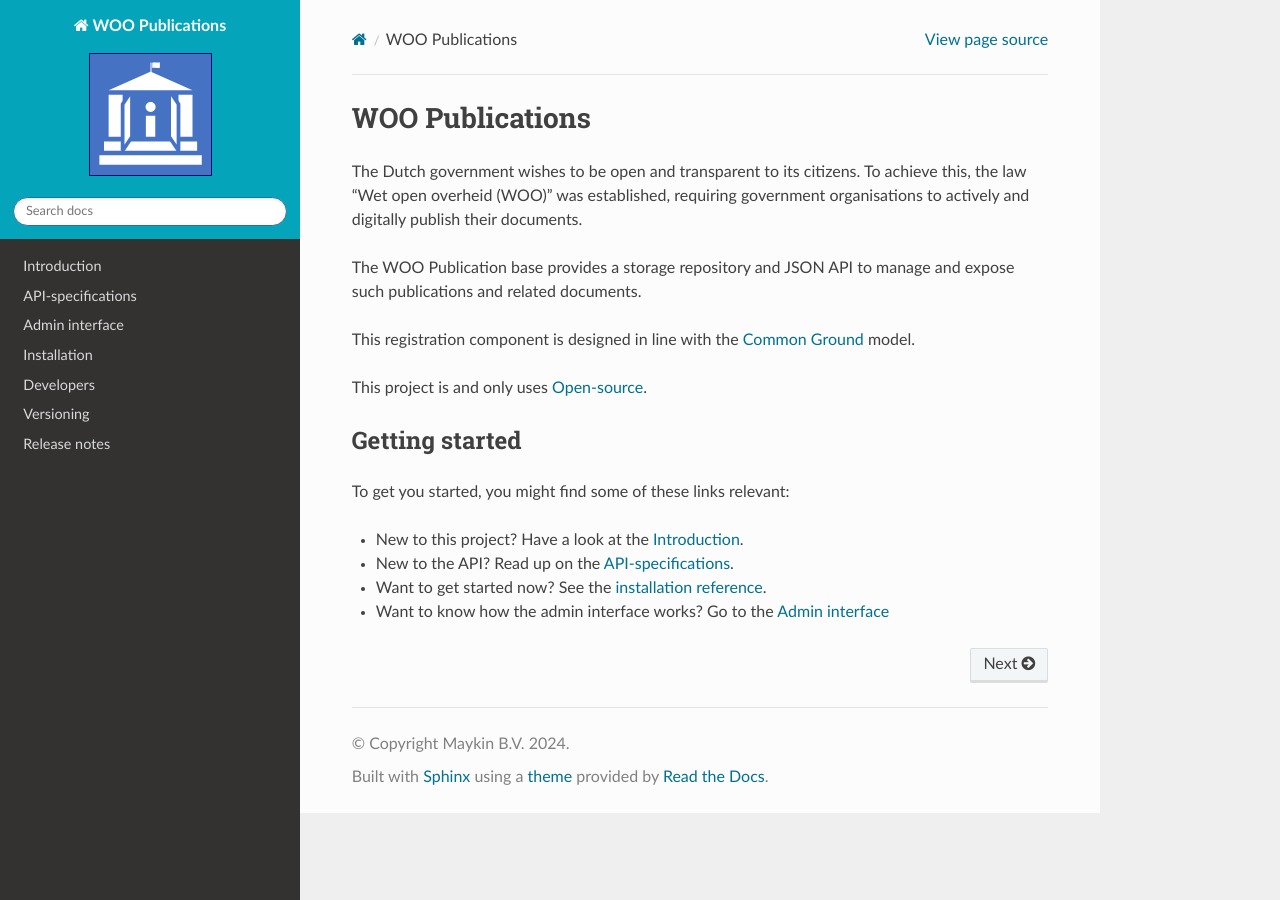
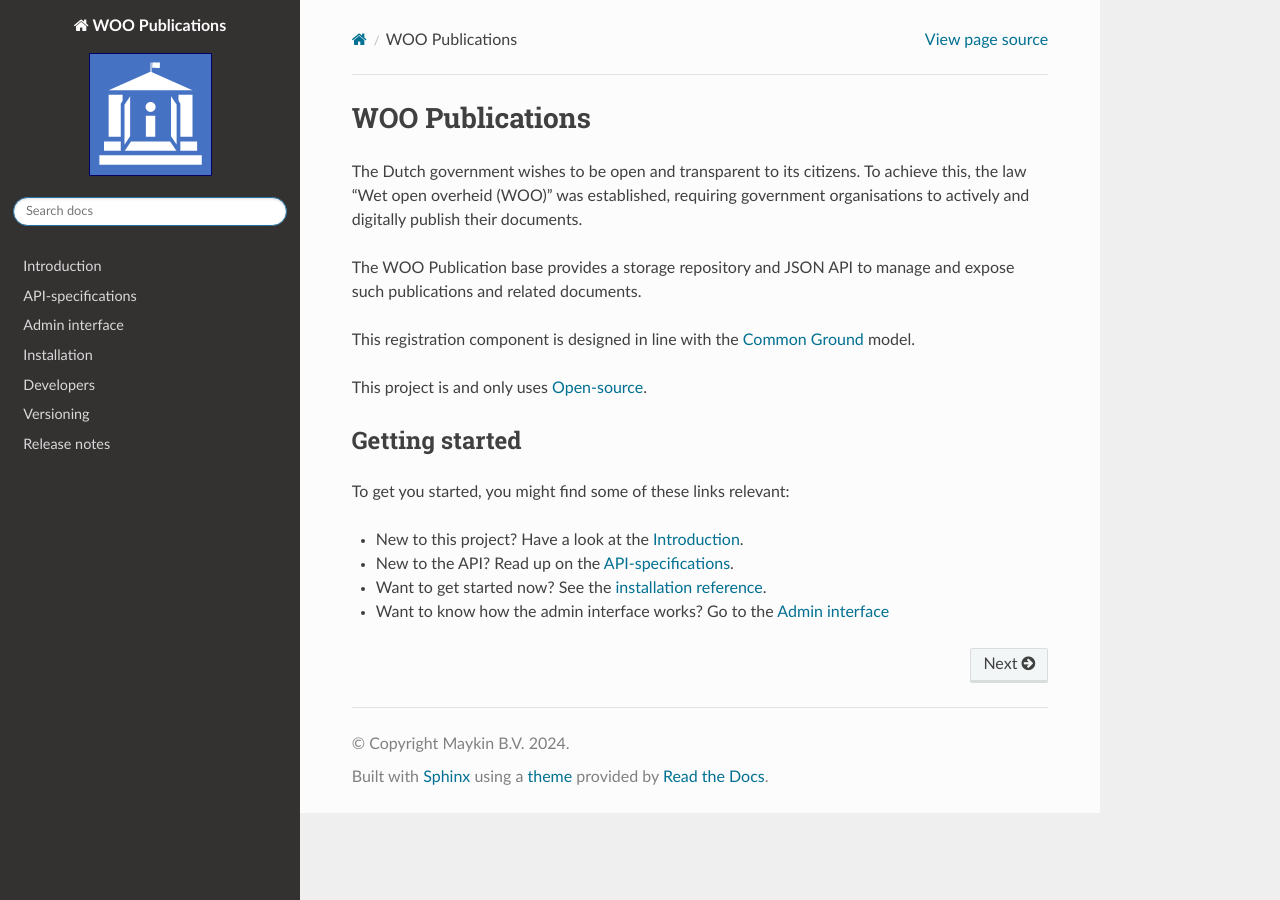
Before and after one commit to GeneriekPublicatiePlatformWoo/registratie-component, a Sphinx documentation site: the page built from docs/index.rst, in a window 1280 px wide. Built offline with Sphinx 7.4.7 and the Read the Docs theme 2.0.0, drawn with Linux system fonts in a browser that asks for light colours.

Commit message:
:lipstick: Remove non-matching blue from sidebar on RTD

```diff
--- a/docs/_static/theme_overrides.css
+++ b/docs/_static/theme_overrides.css
@@ -18,7 +18,7 @@
 }
 
 .wy-side-nav-search {
-   background-color: #04A5BB;
+   background-color: transparent;
 }
 
 .rst-content a:link, .rst-content a:visited {
```
